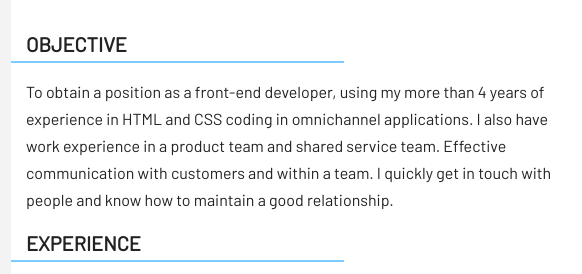
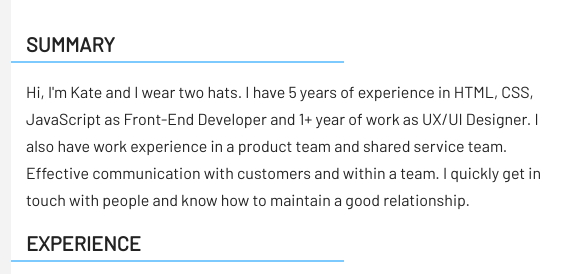
Before and after one commit to kate-pote/kate-pote.github.io, a plain HTML site: page cv/index.html in a window 1280 px wide. Shown: the top 274 px of the page, 549-1131 px from the left. Drawn offline with nearby package versions, Linux system fonts and the light colour scheme.

Commit message:
cv update

```diff
--- a/cv/index.html
+++ b/cv/index.html
@@ -68,9 +68,8 @@
                 </ul>
             </aside>
             <article class="cont-col col-md-7">
-                <h3>objective</h3>
-                <p>To obtain a position as a front-end developer, using my more than 4 years of experience in HTML and CSS
-                    coding in omnichannel applications. I also have work experience in a product team and shared service team.
+                <h3>summary</h3>
+                <p>Hi, I'm Kate and I wear two hats. I have 5 years of experience in HTML, CSS, JavaScript as Front-End Developer and 1+ year of work as UX/UI Designer. I also have work experience in a product team and shared service team.
                     Effective communication with customers and within a team. I quickly get in touch with people and know how
                     to maintain a good relationship.
                 </p>
```
